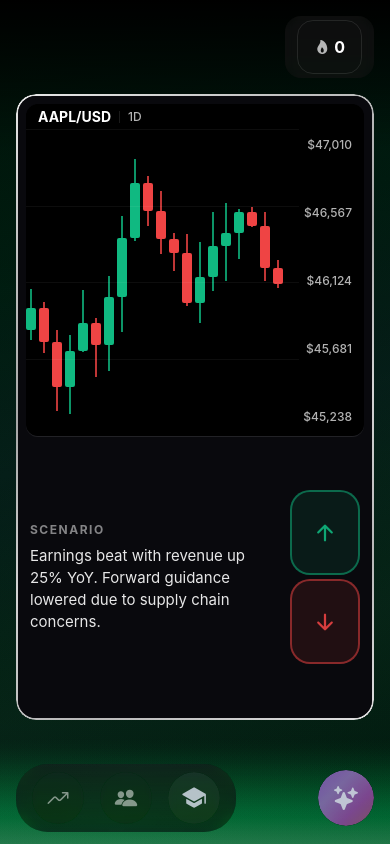
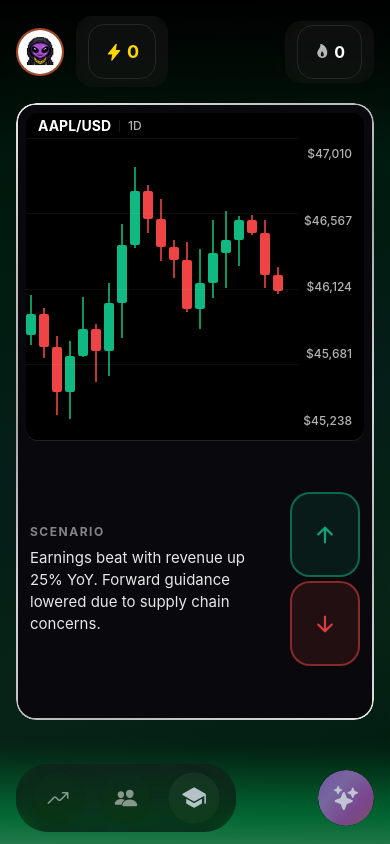
Before and after one commit to nikolasss4/amazing_project, a React Native app in the folder mobile/: screen /Improve in a window 390 px wide. Built offline with nearby package versions, Linux system fonts and the light colour scheme; no server answers.

Commit message:
update ui elements

```diff
--- a/mobile/src/app/store/index.ts
+++ b/mobile/src/app/store/index.ts
@@ -67,7 +67,7 @@
 export const useLearnStore = create<LearnState>((set) => ({
   currentScenario: null,
   totalXP: 0,
-  streak: 0,
+  streak: 7,
   answeredToday: 0,
   setCurrentScenario: (scenario) => set({ currentScenario: scenario }),
   addXP: (xp) => set((state) => ({ totalXP: state.totalXP + xp })),
--- a/mobile/src/features/community/screens/CommunityScreen.tsx
+++ b/mobile/src/features/community/screens/CommunityScreen.tsx
@@ -13,7 +13,7 @@
 import { GlowingBorder } from '@ui/primitives/GlowingBorder';
 import { theme } from '@app/theme';
 import * as Haptics from 'expo-haptics';
-import { useLearnStore, useUserStore } from '@app/store';
+import { useImproveStore, useLearnStore, useUserStore } from '@app/store';
 import { LeaderboardEntry } from '../models';
 import { QRCodeModal } from '../components/QRCodeModal';
 import { QRScannerModal } from '../components/QRScannerModal';
@@ -92,7 +92,8 @@
 const CommunityScreenContent: React.FC = () => {
 
   const ToastAndroid = Platform.OS === 'android' ? require('react-native').ToastAndroid : null;
-  const { streak, totalXP } = useLearnStore();
+  const { streak: daysStreak } = useLearnStore(); // Daily streak (days)
+  const { totalXP } = useImproveStore(); // Lightning points (synchronized with Improve page)
   const { userId, username, setUser } = useUserStore();
 
   const [leaderboardPeriod, setLeaderboardPeriod] = useState<LeaderboardPeriod>('today');
@@ -578,12 +579,14 @@
         <View style={styles.greetingSection}>
           <View style={styles.greetingStats}>
             <View style={styles.statItem}>
-              <Text style={styles.statIcon}>🔥</Text>
-              <Text style={styles.statValue}>7-day streak</Text>
+              <Ionicons name="flame" size={20} color={daysStreak >= 7 ? theme.colors.warning : theme.colors.textSecondary} />
+              <Text style={[styles.statValue, daysStreak >= 7 && { color: theme.colors.warning }]}>
+                {daysStreak > 0 ? daysStreak : 0}-day streak
+              </Text>
             </View>
             <View style={styles.statItem}>
-              <Text style={styles.statIcon}>⚡</Text>
-              <Text style={styles.statValue}>55 pts</Text>
+              <Ionicons name="flash" size={20} color="#FFD700" />
+              <Text style={[styles.statValue, { color: '#FFD700' }]}>{totalXP} pts</Text>
             </View>
           </View>
         </View>
--- a/mobile/src/features/improve/screens/ImproveScreen.tsx
+++ b/mobile/src/features/improve/screens/ImproveScreen.tsx
@@ -7,6 +7,7 @@
   withTiming,
   withSpring,
   withSequence,
+  withDelay,
   interpolate,
   runOnJS,
   Easing,
@@ -25,6 +26,25 @@
 import { ScenarioCardSkeleton } from '../components/ScenarioCardSkeleton';
 import { EmptyState } from '../components/EmptyState';
 import { HapticPatterns } from '../utils/haptics';
+import { Avatar } from '../../community/components/Avatar';
+
+// Calculate streak display value: multiply (double) until 30, then add 10
+const calculateStreakValue = (streak: number): number => {
+  if (streak <= 0) return 0;
+
+  // Find the streak count where doubling would exceed 30
+  // 1, 2, 4, 8, 16 (streak 5) - next would be 32 which exceeds 30
+  const maxDoubleStreak = 5; // At streak 5, value is 16
+
+  if (streak <= maxDoubleStreak) {
+    return Math.pow(2, streak - 1); // 1, 2, 4, 8, 16
+  } else {
+    // After streak 5, add 10 for each additional correct answer
+    const baseValue = Math.pow(2, maxDoubleStreak - 1); // 16
+    const additionalCorrect = streak - maxDoubleStreak;
+    return baseValue + (additionalCorrect * 10); // 26, 36, 46, 56...
+  }
+};
 
 const AnimatedPressable = Animated.createAnimatedComponent(Pressable);
 
@@ -101,6 +121,8 @@
   const [showFeedback, setShowFeedback] = useState(false);
   const [previousStreak, setPreviousStreak] = useState(streak);
   const [isLoading, setIsLoading] = useState(false);
+  const [showStreakTransfer, setShowStreakTransfer] = useState(false);
+  const [transferAmount, setTransferAmount] = useState(0);
   const scenarios = mockScenarios; // In production, this would come from an API
 
   const backgroundRef = useRef<LiquidFireBackgroundRef>(null);
@@ -112,6 +134,13 @@
 
   // Border color state: 0 = silver (neutral), 1 = green (correct), -1 = red (incorrect)
   const borderColorState = useSharedValue(0);
+
+  // Animation values for streak transfer
+  const streakTransferY = useSharedValue(0);
+  const streakTransferX = useSharedValue(0);
+  const streakTransferScale = useSharedValue(1);
+  const streakTransferOpacity = useSharedValue(0);
+  const lightningPulse = useSharedValue(1);
 
 
   // Define handleNextScenario - advances to next card
@@ -176,6 +205,21 @@
     transform: [{ scale: streakPulse.value }],
   }));
 
+  // Lightning chip animated style (pulse when receiving points)
+  const lightningAnimatedStyle = useAnimatedStyle(() => ({
+    transform: [{ scale: lightningPulse.value }],
+  }));
+
+  // Streak transfer animation (flying from streak to lightning)
+  const streakTransferAnimatedStyle = useAnimatedStyle(() => ({
+    transform: [
+      { translateX: streakTransferX.value },
+      { translateY: streakTransferY.value },
+      { scale: streakTransferScale.value },
+    ],
+    opacity: streakTransferOpacity.value,
+  }));
+
   // Feedback overlay animation
   const feedbackAnimatedStyle = useAnimatedStyle(() => ({
     opacity: feedbackOpacity.value,
@@ -225,21 +269,57 @@
     // Update background and scores
     if (correct) {
       backgroundRef.current?.flashGreen();
-      // Calculate score using multiplicative system: 1, 2, 4, 8...
-      const newStreak = streak + 1;
-      const score = newStreak > 0 ? Math.pow(2, newStreak - 1) : 0;
-      addXP(score);
+      // Only increment streak - points accumulate in streak counter
+      // Points will transfer to lightning only when user fails
       incrementStreak();
       incrementCorrect();
       // Streak milestone haptic at level 5
+      const newStreak = streak + 1;
       if (newStreak >= 5) {
         HapticPatterns.streakMilestone();
       }
     } else {
       backgroundRef.current?.flashRed();
+
+      // Animate streak points transfer to lightning before resetting
+      const currentStreakValue = calculateStreakValue(streak);
+      if (currentStreakValue > 0) {
+        setTransferAmount(currentStreakValue);
+        setShowStreakTransfer(true);
+
+        // Reset animation values
+        streakTransferX.value = 100; // Start from right (near streak chip)
+        streakTransferY.value = 0;
+        streakTransferScale.value = 1;
+        streakTransferOpacity.value = 1;
+
+        // Animate flying to the left (to lightning chip)
+        streakTransferX.value = withTiming(-100, { duration: 600, easing: Easing.out(Easing.ease) });
+        streakTransferY.value = withSequence(
+          withTiming(-30, { duration: 300, easing: Easing.out(Easing.ease) }),
+          withTiming(0, { duration: 300, easing: Easing.in(Easing.ease) })
+        );
+        streakTransferScale.value = withSequence(
+          withTiming(1.3, { duration: 300 }),
+          withTiming(0.8, { duration: 300 })
+        );
+        streakTransferOpacity.value = withDelay(400, withTiming(0, { duration: 200 }));
+
+        // Pulse the lightning chip when points arrive
+        setTimeout(() => {
+          lightningPulse.value = withSequence(
+            withSpring(1.3, { damping: 5, stiffness: 200 }),
+            withSpring(1, { damping: 8, stiffness: 200 })
+          );
+          // Add the streak points to total XP
+          addXP(currentStreakValue);
+          setShowStreakTransfer(false);
+        }, 600);
+      }
+
       resetStreak();
     }
-  }, [isFlipped, currentScenario, borderColorState, flipRotation, feedbackOpacity, backgroundRef, addXP, incrementStreak, incrementCorrect, resetStreak, streak]);
+  }, [isFlipped, currentScenario, borderColorState, flipRotation, feedbackOpacity, backgroundRef, addXP, incrementStreak, incrementCorrect, resetStreak, streak, streakTransferX, streakTransferY, streakTransferScale, streakTransferOpacity, lightningPulse]);
 
   // Legacy function kept for reference but no longer used
   const handleShowSolution = () => {
@@ -299,6 +379,31 @@
         <View style={styles.content}>
         {/* Header */}
         <View style={styles.header}>
+          {/* Left side - Profile and Lightning Points */}
+          <View style={styles.headerLeft}>
+            <Avatar
+              userId="3"
+              username="TechBull"
+              size={48}
+              isYou={true}
+            />
+            <Animated.View style={[styles.lightningChipContainer, lightningAnimatedStyle]}>
+              <GlassPanel style={styles.lightningChip}>
+                <View style={styles.lightningChipContent}>
+                  <Ionicons
+                    name="flash"
+                    size={18}
+                    color="#FFD700"
+                  />
+                  <Text style={styles.lightningText}>
+                    {totalXP}
+                  </Text>
+                </View>
+              </GlassPanel>
+            </Animated.View>
+          </View>
+
+          {/* Right side - Streak */}
           <View style={styles.headerRight}>
             {/* Streak indicator with pulse animation */}
             <Animated.View style={[styles.streakChipContainer, streakAnimatedStyle]}>
@@ -313,13 +418,21 @@
                     style={[styles.streakText, streak >= 5 && styles.streakTextGlow]}
                     numberOfLines={1}
                   >
-                    {streak > 0 ? Math.pow(2, streak - 1) : 0}
+                    {calculateStreakValue(streak)}
                   </Text>
                 </View>
               </GlassPanel>
             </Animated.View>
           </View>
         </View>
+
+        {/* Streak Transfer Animation */}
+        {showStreakTransfer && (
+          <Animated.View style={[styles.streakTransferBadge, streakTransferAnimatedStyle]}>
+            <Ionicons name="flame" size={20} color={theme.colors.warning} />
+            <Text style={styles.streakTransferText}>+{transferAmount}</Text>
+          </Animated.View>
+        )}
 
         {/* Scenario Card Container with padding */}
         <View style={styles.cardContainerWrapper}>
@@ -685,19 +798,55 @@
   // Header
   header: {
     flexDirection: 'row',
-    justifyContent: 'flex-end',
+    justifyContent: 'space-between',
     alignItems: 'center',
     marginBottom: theme.spacing.lg,
   },
-  title: {
-    fontSize: theme.typography.sizes.xxl,
-    fontWeight: theme.typography.weights.bold,
-    color: theme.colors.textPrimary,
+  headerLeft: {
+    flexDirection: 'row',
+    alignItems: 'center',
+    gap: theme.spacing.md,
   },
   headerRight: {
     flexDirection: 'row',
     alignItems: 'center',
     gap: theme.spacing.sm,
+  },
+  lightningChipContainer: {},
+  lightningChip: {
+    paddingHorizontal: theme.spacing.md,
+    paddingVertical: theme.spacing.sm,
+  },
+  lightningChipContent: {
+    flexDirection: 'row',
+    alignItems: 'center',
+    gap: theme.spacing.xs,
+  },
+  lightningText: {
+    fontSize: theme.typography.sizes.lg,
+    fontWeight: theme.typography.weights.bold,
+    color: '#FFD700',
+  },
+  streakTransferBadge: {
+    position: 'absolute',
+    top: 80,
+    left: '50%',
+    marginLeft: -40,
+    flexDirection: 'row',
+    alignItems: 'center',
+    gap: theme.spacing.xs,
+    paddingHorizontal: theme.spacing.md,
+    paddingVertical: theme.spacing.sm,
+    backgroundColor: 'rgba(255, 107, 53, 0.3)',
+    borderRadius: theme.borderRadius.pill,
+    borderWidth: 1,
+    borderColor: 'rgba(255, 107, 53, 0.5)',
+    zIndex: 1000,
+  },
+  streakTransferText: {
+    fontSize: theme.typography.sizes.md,
+    fontWeight: theme.typography.weights.bold,
+    color: theme.colors.warning,
   },
   progressChip: {
     paddingHorizontal: theme.spacing.md,
```
